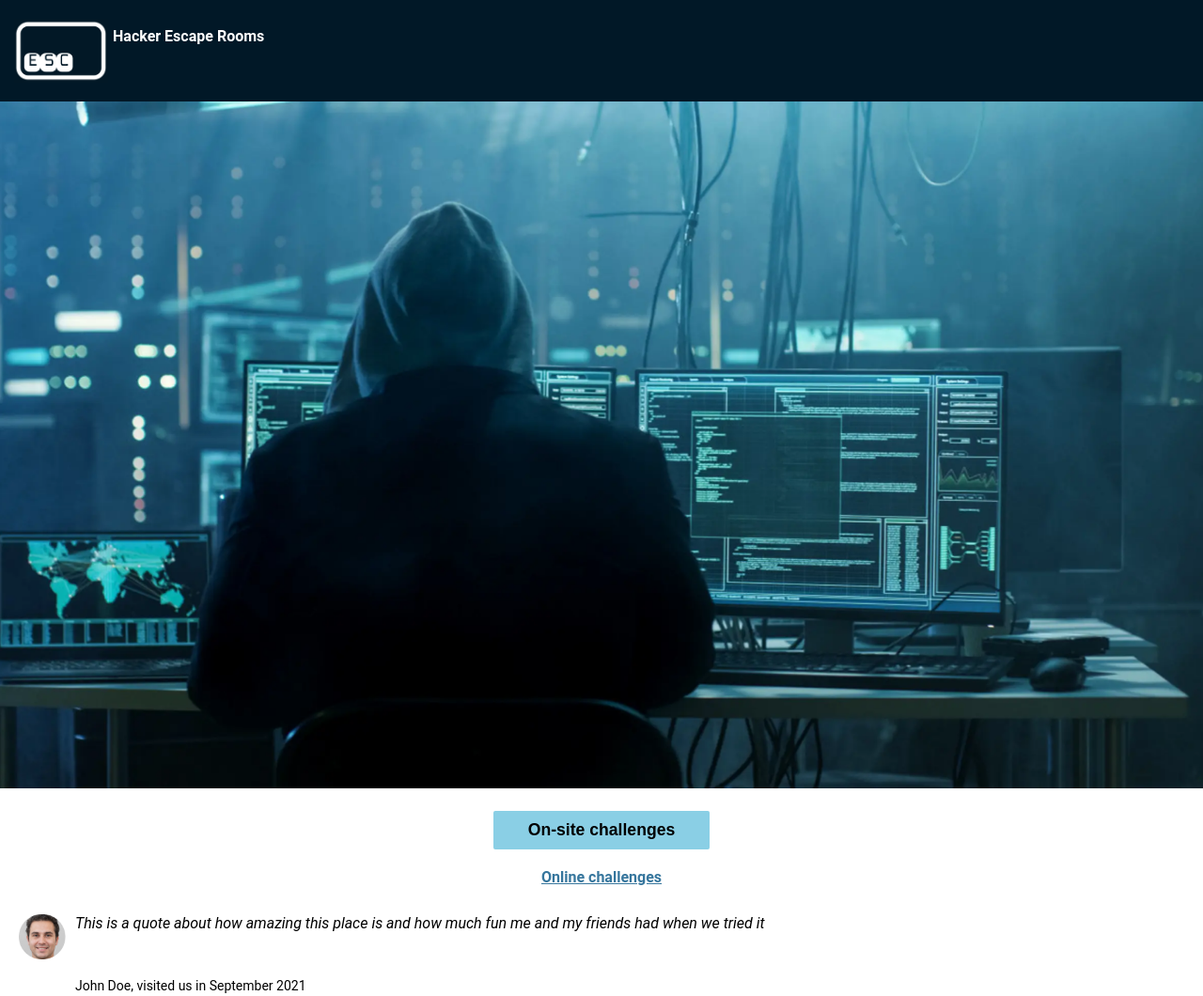
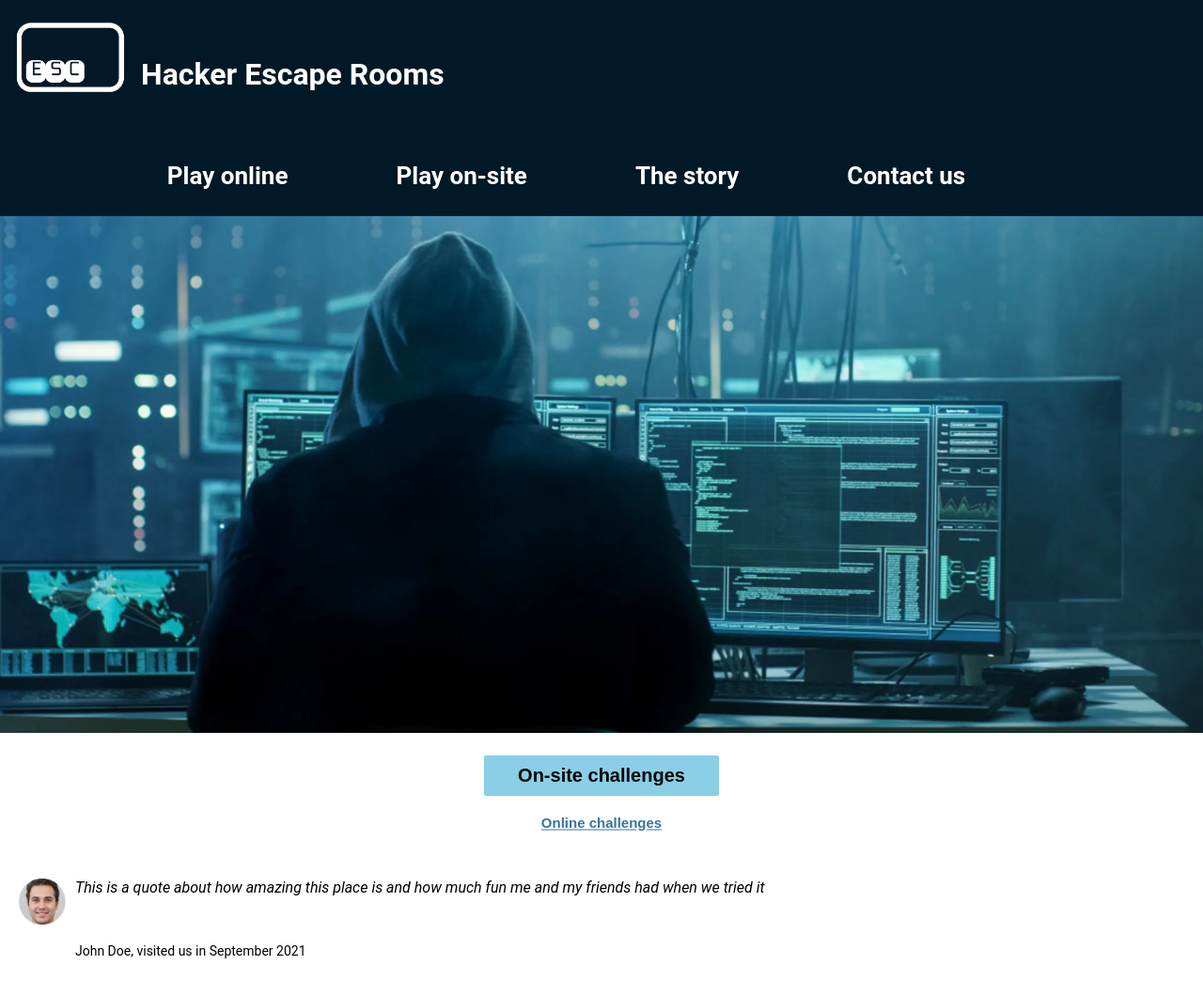
Before and after one commit to Tarupotter/Inlamning-EscapeRoom, a website: page index.html in a window 1280 px wide. Shown: the top 1060 px of the page at 94% size. Drawn offline with Linux system fonts and the light colour scheme.

Commit message:
add media screen. list to header

```diff
--- a/index.html
+++ b/index.html
@@ -21,13 +21,21 @@
                     Hacker Escape Rooms
                 </h1>
             </div>
+            <ul>
+                <li>Play online</li>
+                <li>Play on-site</li>
+                <li>The story</li>
+                <li>Contact us</li>
+            </ul>
         </header>
 
 
         <main class="main">
-            <img src="images/image 2.png" alt="person hacking">
+
+            <img class="header_image" src="images/image 2.png" alt="person hacking">
+
             <button class="button">On-site challenges</button>
-            <a class="link" href="">Online challenges</a>
+            <button class="button2" href="">Online challenges</button>
 
 
             <div class="image_quote">
@@ -101,7 +109,7 @@
 
 
             <button class="button">On-site challenges</button>
-            <a class="link" href="">Online challenges</a>
+            <button class="button2" href="">Online challenges</button>
 
 
             <section class="section">
--- a/src/main.scss
+++ b/src/main.scss
@@ -1,3 +1,5 @@
+$screen-breakpoint: 1000px;
+
 .container {
     display: flex;
     flex-direction: column;
@@ -15,7 +17,36 @@ body {
     padding: 0;
     height: 100%;
     width: auto;
+
+    @media screen and (min-width: 1000px) {
+        height: 230px;
+
+    }
+
+
+    ul {
+        display: none;
+
+
+        @media screen and (min-width: $screen-breakpoint) {
+            display: flex;
+            justify-content: center;
+            margin-top: 50px;
+            list-style: none;
+            font-size: 26px;
+            color: white;
+            font-weight: bold;
+
+            li {
+                margin-right: 115px;
+            }
+        }
+
+    }
+
+
 }
+
 
 .logo_text {
     display: flex;
@@ -24,16 +55,25 @@ body {
 }
 
 .logo {
-    width: 100px;
+    width: 120px;
+    height: auto;
 }
 
 .text {
     color: white;
     height: 20px;
     width: 20%;
-    font-size: 1rem;
+    font-size: 20px;
     margin-top: 9px;
     margin-left: 5px;
+
+    @media screen and (min-width: $screen-breakpoint) {
+        margin-top: 40px;
+        font-size: 32px;
+        width: 400px;
+        margin-left: 15px;
+
+    }
 }
 
 img {
@@ -42,31 +82,42 @@ img {
     margin-bottom: 20px;
 }
 
+.header_image {
+    @media screen and (min-width: $screen-breakpoint) {
+        height: 550px;
+        object-fit: cover;
+    }
+}
+
 .button {
     display: block;
     background-color: #8ACFE5;
-    font-size: 1.1rem;
+    font-size: 20px;
     font-weight: bold;
-    width: 230px;
+    width: 250px;
     border: none;
     border-radius: 2px;
     margin: auto;
     padding: 10px;
 }
 
-.link {
-    display: flex;
-    justify-content: center;
-    margin-top: 20px;
-    margin-bottom: 30px;
+.button2 {
+    display: block;
+    background-color: white;
     color: #36769D;
+    font-size: 15px;
     font-weight: bold;
+    border: none;
+    margin: auto;
+    padding-top: 20px;
+    text-decoration: underline 2px solid #36769d80 ;
 }
 
 .image_quote {
     display: flex;
     margin-left: 20px;
     margin-right: 20px;
+    margin-top: 50px;
 }
 
 .image {
@@ -96,6 +147,7 @@ img {
     display: flex;
     flex-wrap: nowrap;
     overflow-x: auto;
+    margin-left: 30px;
 }
 
 .challenges {
@@ -151,6 +203,7 @@ img {
     display: flex;
     flex-direction: column;
     height: 390px;
+    margin-top: 50px;
     background-color: #011827;
 }
 
@@ -178,14 +231,14 @@ img {
     margin: 0;
 }
 
-.section_title{
+.section_title {
     margin: 0 5px 20px 15px;
     font-size: 24px;
 }
 
 .section_text {
-margin: 0 5px 5px 15px;
-font-size: 18px;
+    margin: 0 5px 5px 15px;
+    font-size: 18px;
 }
 
 .section_button {
@@ -201,8 +254,9 @@ font-size: 18px;
 
 footer {
     background-color: #011827;
-    color:white;
-    height: 390px;;
+    color: white;
+    height: 390px;
+    ;
     display: flex;
     flex-direction: column;
 }
```
Also changed, not shown: main.css.
